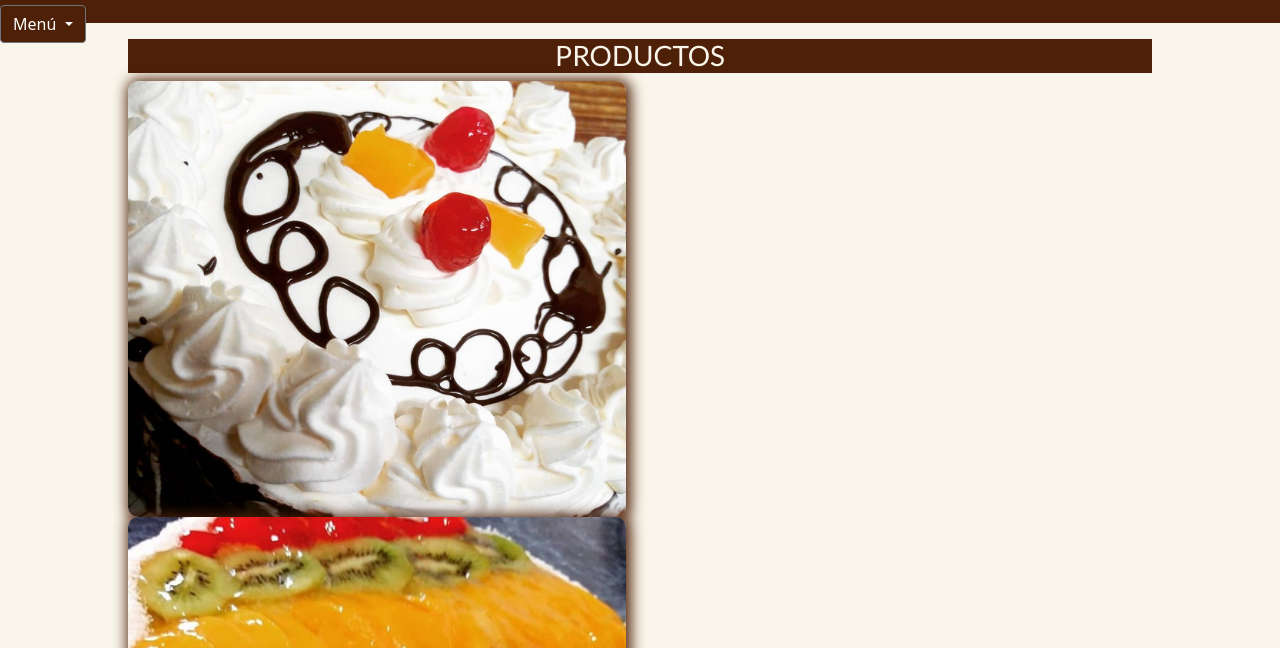
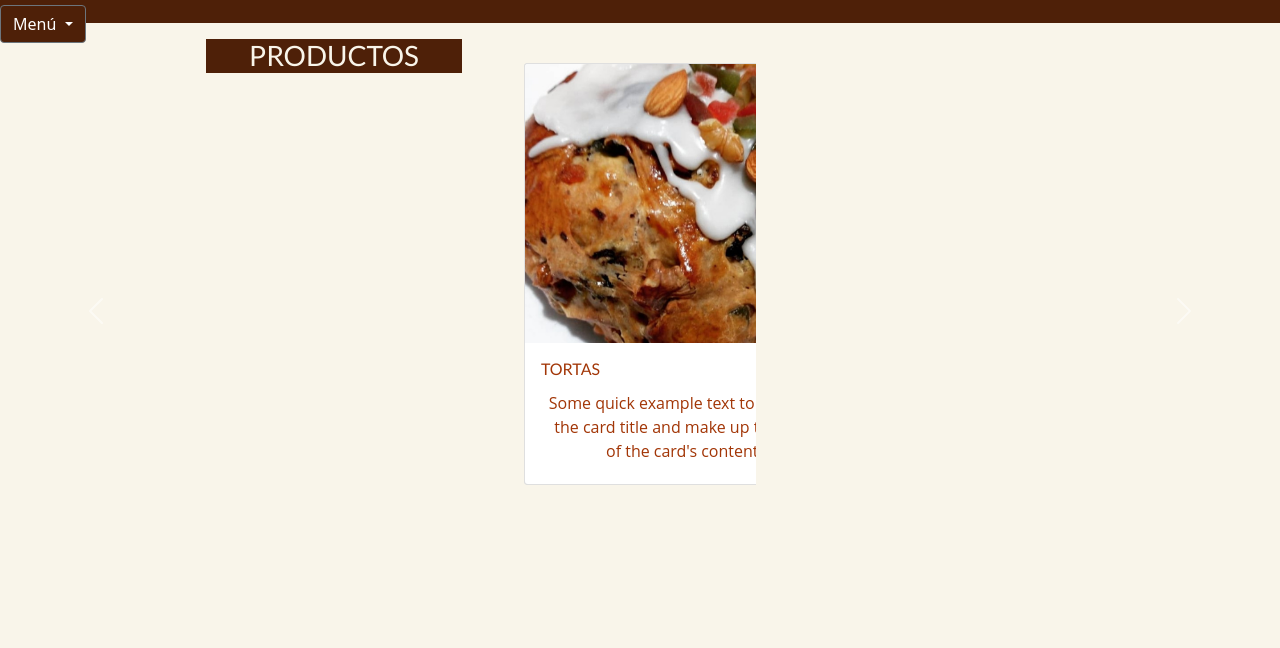
Before and after one commit to Paulina-super/Proyecto, a website: page Productos.html in a window 1280 px wide. Shown: the part 89-737 px from the top of the page. Drawn offline with nearby package versions, Linux system fonts and the light colour scheme; a web font is replaced by a local one.

Commit message:
Carrusel con cards
Probando carrusel con cards en productos

Maqueta nueva

```diff
--- a/Productos.html
+++ b/Productos.html
@@ -22,18 +22,17 @@
             <h1>Pour Tout Le Monde</h1>
             <h2>Pâtisserie</h2>
         </div>
-        <div class="menu ">
-            <div class="dropdown ">
-                <a class="btn btn-secondary dropdown-toggle " href="# " role="button " id="dropdownMenuLink " data-bs-toggle="dropdown " aria-expanded="false ">
+        <div class="menu">
+            <div class="dropdown">
+                <a class="btn btn-secondary dropdown-toggle" href="#" role="button" id="dropdownMenuLink" data-bs-toggle="dropdown" aria-expanded="false">
               Menú
             </a>
 
-                <ul class="dropdown-menu " aria-labelledby="dropdownMenuLink ">
-                    <li><a class="dropdown-item " href="index.html ">Home</a></li>
-                    <li><a class="dropdown-item " href="Productos.html ">Productos</a></li>
-                    <li><a class="dropdown-item " href="Servicios.html ">Servicios</a></li>
-                    <li><a class="dropdown-item " href="Quienes Somos.html ">¿Quienes Sómos?</a></li>
-                    <li><a class="dropdown-item " href="Contacto.html ">Contacto</a></li>
+                <ul class="dropdown-menu" aria-labelledby="dropdownMenuLink">
+                    <li><a class="dropdown-item" href="Productos.html">Productos</a></li>
+                    <li><a class="dropdown-item" href="Servicios.html">Servicios</a></li>
+                    <li><a class="dropdown-item" href="Quienes Somos.html">¿Quienes Sómos?</a></li>
+                    <li><a class="dropdown-item" href="Contacto.html">Contacto</a></li>
                 </ul>
             </div>
         </div>
@@ -41,23 +40,34 @@
     <main>
 
 
-        <!-- NUESTROS PRODUCTOS: FALTA TEXTO REAL-->
-        <section id="productos ">
 
+        <section id="productos">
+            <div class=row>
                 <div class="titulo ">
                     <h3>Productos</h3>
                 </div>
-
+            </div>
+            <!--
+            <div class="container">
+                <div class=row>
+                    <div class="titulo ">
+                        <h3>Productos</h3>
+                    </div>
+                </div>
+                <div class="col-md-4">
                     <div class="imagen1 ">
                         <img class="fotos " src="Imagenes/Torta4.png " alt="Torta Selva Negra ">
                     </div>
-
+                </div>
+                <div class="col-md-4">
                     <div class="imagen2 ">
-                <img class="fotos " src="Imagenes/Tarta2.png " alt="Tarta Frutal ">
+                        <img class="fotos " src="Imagenes/Tarta2.png" alt="Tarta Frutal">
                     </div>
-
+                </div>
+                <div class="col-md-4">
                     <div class="imagen3 ">
-                <img class="fotos " src="Imagenes/PanDulce2.png " alt="Pan Dulce ">
+                        <img class="fotos " src="Imagenes/PanDulce2.png" alt="Pan Dulce">
+                    </div>
                 </div>
 
                 <div class="texto1 ">
@@ -65,14 +75,70 @@
                     <p>Tortas o bizcochuelos decorados, rellenos en capas o bañados a pedido. Sabores a elección.</p>
                 </div>
 
+
                 <div class="texto2 ">
                     <h4>Tartas</h4>
                     <p>Tartas con rellenos frutales, crema, mousse o dulce de leche.</p>
                 </div>
 
+
                 <div class="texto3 ">
                     <h4>Panificados</h4>
                     <p>Budines rellenos o bañados. Panes saborizados o integrales. Bizcochos dulces o salados.</p>
+                </div>
+            </div>-->
+            <div class="container my-4 w-100">
+                <div id="carouselExampleInterval" class="carousel slide" data-ride="carousel">
+                    <div class="carousel-inner">
+                        <div class="carousel-item active" data-bs-interval="10000">
+                            <div class="card" style="width:30rem;">
+                                <div class="row">
+                                    <div class="col-md-8">
+                                        <img src="Imagenes/Torta4.png" class="card-img-top" alt="Torta Selva Negra">
+                                        <div class="card-body">
+                                            <h5 class="card-title">Tortas</h5>
+                                            <p class="card-text">Some quick example text to build on the card title and make up the bulk of the card's content.</p>
+                                        </div>
+                                    </div>
+                                </div>
+                            </div>
+                        </div>
+                        <div class="carousel-item active" data-bs-interval="10000">
+                            <div class="card" style="width:30rem;">
+                                <div class="row g-0">
+                                    <div class="col-md-8">
+                                        <img src="Imagenes/Tarta2.png" class="card-img-top" alt="Tarta Frutal">
+                                        <div class="card-body">
+                                            <h5 class="card-title">Tortas</h5>
+                                            <p class="card-text">Some quick example text to build on the card title and make up the bulk of the card's content.</p>
+                                        </div>
+                                    </div>
+                                </div>
+                            </div>
+                        </div>
+                        <div class="carousel-item active" data-bs-interval="10000">
+                            <div class="card" style="width:30rem;">
+                                <div class="row g-0">
+                                    <div class="col-md-8">
+                                        <img src="Imagenes/PanDulce2.png" class="card-img-top" alt="Pan Dulce">
+                                        <div class="card-body">
+                                            <h5 class="card-title">Tortas</h5>
+                                            <p class="card-text">Some quick example text to build on the card title and make up the bulk of the card's content.</p>
+                                        </div>
+                                    </div>
+                                </div>
+                            </div>
+                        </div>
+                    </div>
+                </div>
+                <button class="carousel-control-prev" type="button" data-bs-target="#carouselExampleControlsNoTouching" data-bs-slide="prev">
+                    <span class="carousel-control-prev-icon" aria-hidden="true"></span>
+                    <span class="visually-hidden">Previous</span>
+                </button>
+                <button class="carousel-control-next" type="button" data-bs-target="#carouselExampleControlsNoTouching" data-bs-slide="next">
+                    <span class="carousel-control-next-icon" aria-hidden="true"></span>
+                    <span class="visually-hidden">Next</span>
+                </button>
             </div>
 
         </section>
--- a/SCSS/prueba.scss
+++ b/SCSS/prueba.scss
@@ -1,4 +1,4 @@
-$color1:#4E2008;
+$color1:#391603;
 $color2:#A23607;
 $color3:#af9a7c;
 $color4:#F9F5EA;
@@ -161,6 +161,7 @@
             transform: scale(1.05);
             transition: transform 0.5s ease-in-out;
         }
+        .carousel-inner {}
     }
     .servicios {
         .contServ {
@@ -262,3 +263,22 @@
         width: 10%;
     }
 }
+
+
+/*<div class="container">
+                <div class="row">
+                    <div class="col-md-4">
+                        <img class="fotos " src="Imagenes/Torta4.png " alt="Torta Selva Negra ">
+                        <div class="texto1 ">
+                            <h4>Tortas</h4>
+                            <p>Tortas o bizcochuelos decorados, rellenos en capas o bañados a pedido. Sabores a elección.</p>
+                        </div>
+                    </div>
+                    <div class="col-md-4">
+                        <img class="fotos " src="Imagenes/Tarta2.png " alt="Tarta Frutal ">
+                    </div>
+                    <div class="col-md-4">
+                        <img class="fotos " src="Imagenes/PanDulce2.png " alt="Pan Dulce ">
+                    </div>
+                </div>
+            </div>*/
```
Also changed, not shown: Quienes Somos.html (+1 -1 lines), 2 other files. Lines whose indentation alone changed are shown as unchanged.
